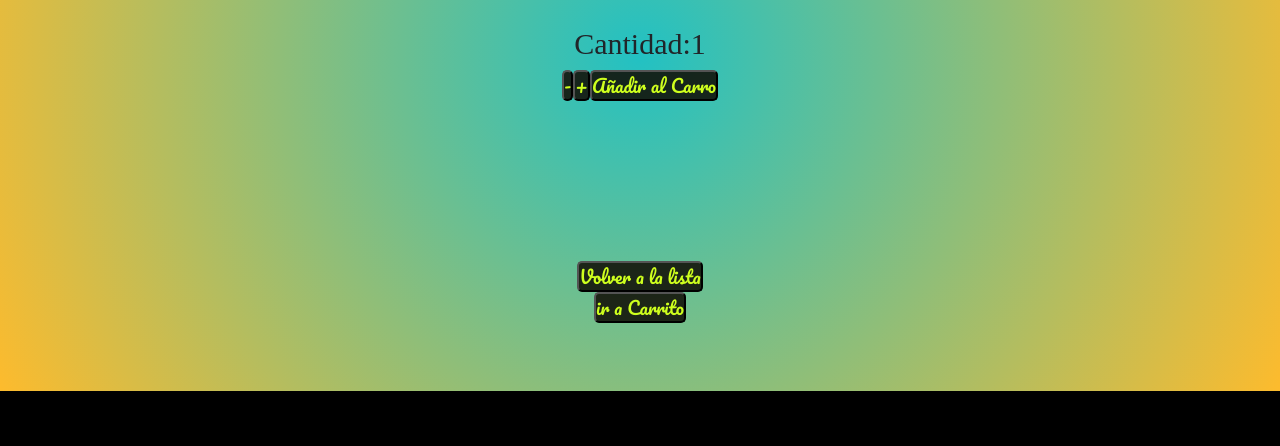
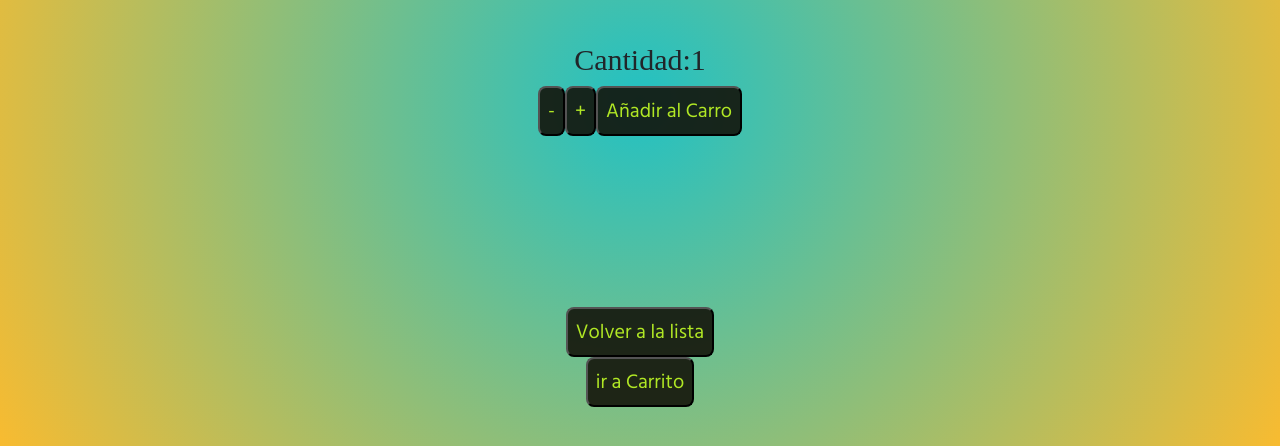
Before and after one commit to lucascucci/Picadas, a React (Create React App) app: page /item/1 in a window 1280 px wide. Shown: the part 339-785 px from the top of the page. Built offline with nearby package versions, Linux system fonts and the light colour scheme; no server answers; the database is empty; a web font is replaced by a local one.

Commit message:
modifico estilo de botones

```diff
--- a/src/components/Card/Card.js
+++ b/src/components/Card/Card.js
@@ -11,8 +11,8 @@ const Card = ({data})=> {
             <h3 className=' texto'>{data.detalle}</h3>
             <img className="img" src={data.imagen} alt="trago"/>
             <h4 className='precio'>Precio: {data.precio}$</h4>
-                <div className=' botones'>
-                    <Link to={`/item/${data.id}`}><button>Ver más</button></Link>
+                <div className=''>
+                    <Link to={`/item/${data.id}`}><button className='boton'>Ver más</button></Link>
                     <Link to={`/`}><button>Ir al Inicio</button></Link>
                 </div>
                 <br></br>
--- a/src/components/Home/Home.js
+++ b/src/components/Home/Home.js
@@ -7,7 +7,7 @@ const Home = () => {
         <div className='header'>
             <header>
                 <span>
-                    Picadas TATO
+                    "Picadas TATO"
                 </span>
                 <div className='ipoint'>
                     Las mejores picadas para llevar !
--- a/src/css/card.css
+++ b/src/css/card.css
@@ -1,5 +1,5 @@
 @import url('https://fonts.googleapis.com/css2?family=Josefin+Sans:ital,wght@1,300&family=Pacifico&display=swap');
-
+@import url('https://fonts.googleapis.com/css2?family=Hind+Siliguri&display=swap');
 
 .itemContainer {
     display: flex;
@@ -44,8 +44,8 @@ h1 {
 }
 
 .precio {
-    font-family: 'Josefin Sans', sans-serif;
-    font-family: 'Pacifico', cursive;
+
+    font-family: 'Hind Siliguri', sans-serif;
 }
 
 
--- a/src/css/envios.css
+++ b/src/css/envios.css
@@ -1,5 +1,5 @@
 @import url('https://fonts.googleapis.com/css2?family=Pacifico&display=swap');
-
+@import url('https://fonts.googleapis.com/css2?family=Hind+Siliguri&display=swap');
 
 
 
@@ -7,20 +7,21 @@
 .envio {
 
     font-size: 30px;
-    height: 700px;
+    height: 800px;
     text-align: center;
     padding: 70px;
     background: rgb(34,193,195);
     background: radial-gradient(circle, rgba(34,193,195,1) 0%, rgba(253,187,45,1) 100%);
-    font-family:Arial, Helvetica, sans-serif;
+
 }
 
 button {
     background-color: rgba(18, 15, 6, 0.874);
-    font-family: 'Pacifico', cursive;
-    font-size: 18px;
-    border-radius: 5px;
-    color: rgb(206, 255, 30);
+    font-family: 'Hind Siliguri', sans-serif;
+    font-size: 20px;
+    border-radius: 8px;
+    padding: 8px;
+    color: rgb(176, 231, 37);
 }
 
 button{
--- a/src/css/itemDetail.css
+++ b/src/css/itemDetail.css
@@ -1,6 +1,6 @@
 
 @import url('https://fonts.googleapis.com/css2?family=Foldit:wght@200;600&family=Mogra&display=swap');
-
+@import url('https://fonts.googleapis.com/css2?family=Hind+Siliguri&display=swap');
 
 
 
@@ -9,7 +9,8 @@
     justify-content: space-evenly;
     flex-direction: column;
     text-align: center;
-    height: 670px;
+    height: 760px;
+    font-family: 'Hind Siliguri', sans-serif;
     background: rgb(34,193,195);
     background: radial-gradient(circle, rgba(34,193,195,1) 0%, rgba(253,187,45,1) 100%);
 }
```
